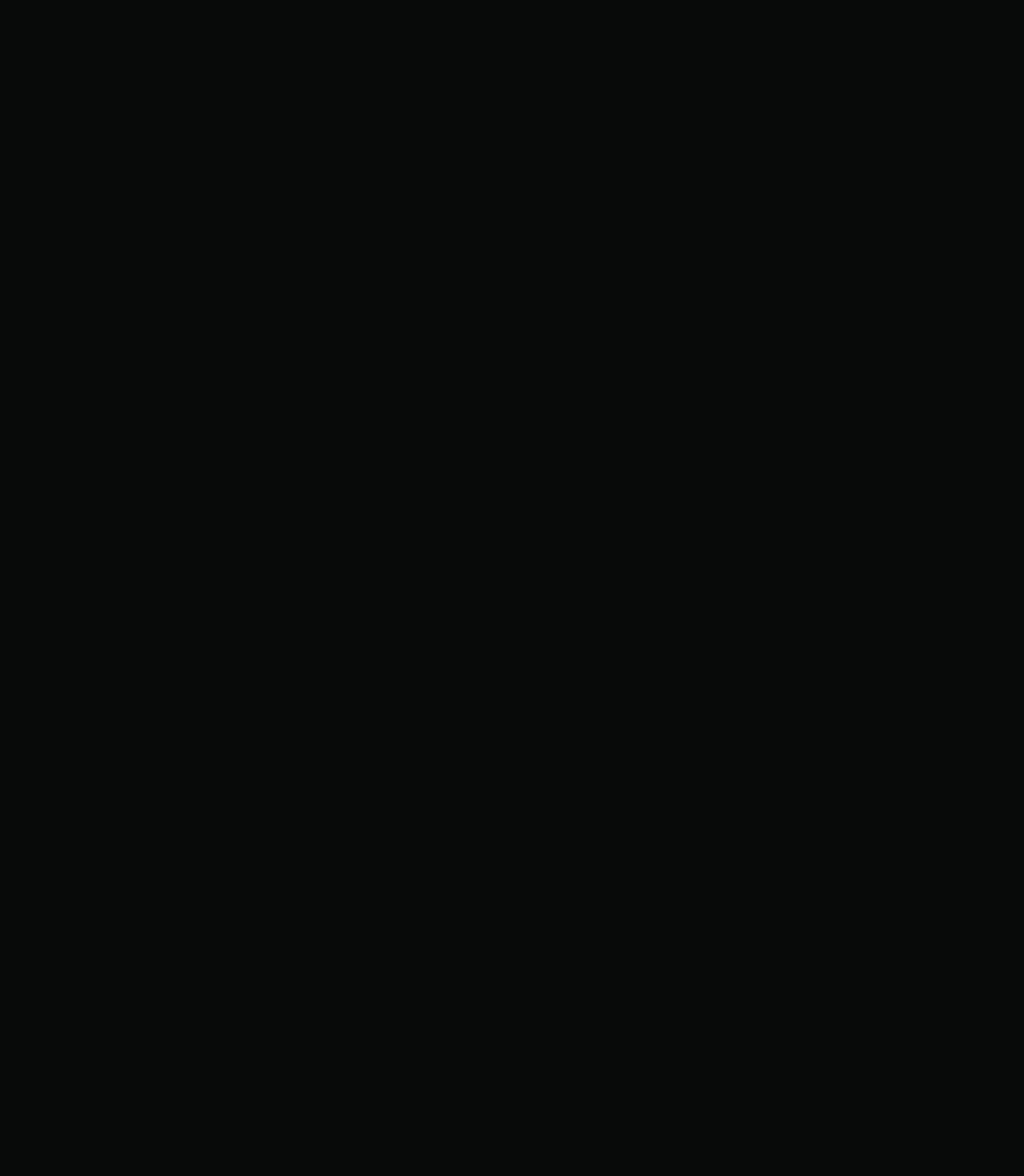
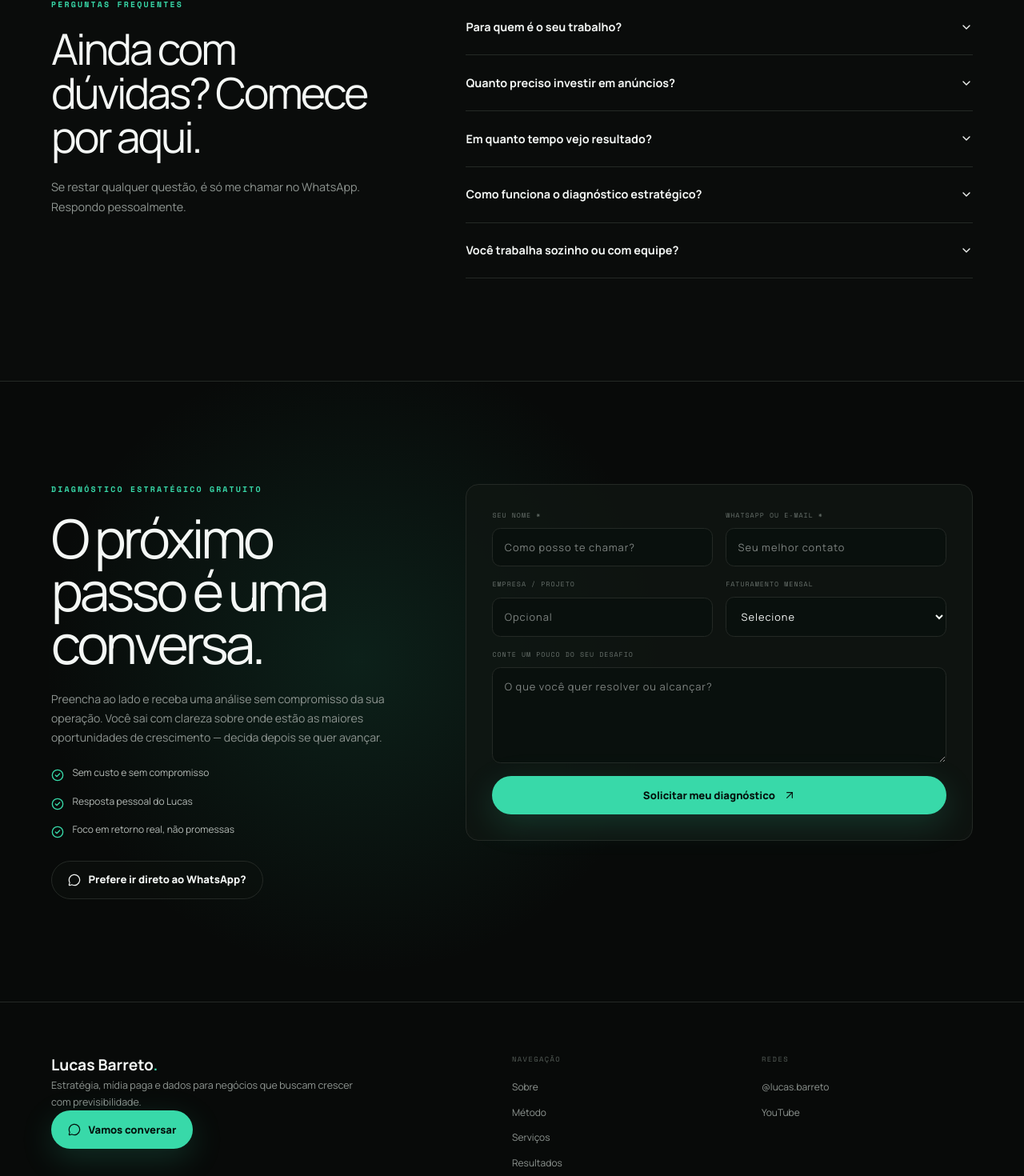
Before and after one commit to lucasbarretoj/lucasbarretosite, a Next.js app: page / in a window 1280 px wide. Shown: the part 6796-8266 px from the top of the page at 80% size. Before the commit the page ends 6666 px from the top, so only its background shows below. Built offline with nearby package versions, Linux system fonts and the light colour scheme.

Commit message:
feat: add FAQ contact CTA and footer

```diff
--- a/src/app/globals.css
+++ b/src/app/globals.css
@@ -736,6 +736,106 @@
   .process__list li > div > span { background: var(--color-background); }
 }
 
+.faq { background: #0a0c0b; }
+.faq__grid { display: grid; gap: 3rem; }
+.accordion__item { border-bottom: 1px solid var(--color-border); }
+.accordion__item h3 { margin: 0; }
+.accordion__item button {
+  display: flex;
+  width: 100%;
+  align-items: center;
+  justify-content: space-between;
+  gap: 1rem;
+  border: 0;
+  padding: 1.4rem 0;
+  background: transparent;
+  color: var(--color-text);
+  font: inherit;
+  font-size: 0.9rem;
+  font-weight: 700;
+  text-align: left;
+  cursor: pointer;
+}
+.accordion__item button svg { width: 1rem; transition: transform 180ms ease; }
+.accordion__item button[aria-expanded="true"] svg { transform: rotate(180deg); }
+.accordion__item div p {
+  margin: 0;
+  padding: 0 0 1.4rem;
+  color: var(--color-text-muted);
+  font-size: 0.8rem;
+  line-height: 1.65;
+}
+
+.final-cta {
+  overflow: hidden;
+  background: radial-gradient(circle at 35% 45%, rgb(32 135 101 / 18%), transparent 42%), #080a09;
+}
+.final-cta__grid { display: grid; gap: 3rem; }
+.final-cta__copy h2 {
+  margin: 1.25rem 0 0;
+  font-size: clamp(2.4rem, 9vw, 4.2rem);
+  letter-spacing: -0.06em;
+  line-height: 0.98;
+}
+.final-cta__copy > p:not(.eyebrow) {
+  margin: 1.5rem 0 0;
+  color: var(--color-text-muted);
+  font-size: 0.88rem;
+  line-height: 1.7;
+}
+.final-cta__copy ul { margin: 1.5rem 0; padding: 0; list-style: none; }
+.final-cta__copy li { display: flex; gap: 0.65rem; margin-top: 0.7rem; color: #b5bbb7; font-size: 0.75rem; }
+.final-cta__copy li svg { width: 1rem; color: var(--color-accent); }
+.contact-form {
+  display: grid;
+  gap: 1rem;
+  border: 1px solid var(--color-border);
+  border-radius: var(--radius-card);
+  padding: 1.5rem;
+  background: rgb(16 22 19 / 78%);
+}
+.contact-form label {
+  display: grid;
+  gap: 0.55rem;
+  color: #68716c;
+  font-family: var(--font-mono), monospace;
+  font-size: 0.52rem;
+  letter-spacing: 0.12em;
+  text-transform: uppercase;
+}
+.contact-form input, .contact-form select, .contact-form textarea {
+  width: 100%;
+  border: 1px solid var(--color-border);
+  border-radius: 0.65rem;
+  padding: 0.9rem;
+  background: #09100d;
+  color: var(--color-text);
+  font: 0.8rem var(--font-sans), sans-serif;
+  text-transform: none;
+}
+.contact-form textarea { resize: vertical; }
+.contact-form__notice { grid-column: 1 / -1; margin: 0; color: #e0b965; font-size: 0.72rem; text-align: center; }
+
+.site-footer { border-top: 1px solid var(--color-border); padding: 4rem 0 2rem; background: #080a09; }
+.site-footer__grid { display: grid; gap: 3rem; }
+.site-footer strong { font-size: 1.2rem; }
+.site-footer strong span { color: var(--color-accent); }
+.site-footer__grid > div:first-child > p { max-width: 24rem; color: var(--color-text-muted); font-size: 0.78rem; line-height: 1.7; }
+.site-footer nav, .site-footer__social { display: flex; flex-direction: column; gap: 0.85rem; }
+.site-footer nav > span, .site-footer__social > span { margin-bottom: 0.4rem; color: #555d58; font-family: var(--font-mono), monospace; font-size: 0.55rem; letter-spacing: 0.16em; text-transform: uppercase; }
+.site-footer nav a, .site-footer__social p { margin: 0; color: var(--color-text-muted); font-size: 0.75rem; }
+.site-footer__bottom { display: flex; flex-direction: column; gap: 0.7rem; margin-top: 3rem; border-top: 1px solid var(--color-border); padding-top: 1.5rem; color: #4f5652; font-size: 0.6rem; }
+
+@media (min-width: 48rem) {
+  .contact-form { grid-template-columns: repeat(2, minmax(0, 1fr)); padding: 2rem; }
+  .contact-form__wide { grid-column: 1 / -1; }
+  .site-footer__grid { grid-template-columns: 2fr 1fr 1fr; }
+  .site-footer__bottom { flex-direction: row; justify-content: space-between; }
+}
+@media (min-width: 64rem) {
+  .faq__grid, .final-cta__grid { grid-template-columns: minmax(0, 0.8fr) minmax(0, 1.2fr); align-items: start; gap: 6rem; }
+}
+
 @media (min-width: 80rem) {
   .hero {
     min-height: 52rem;
--- a/src/app/page.tsx
+++ b/src/app/page.tsx
@@ -1,7 +1,10 @@
 import { Header } from "@/components/layout/Header";
+import { Footer } from "@/components/layout/Footer";
 import { AboutSection } from "@/components/sections/AboutSection";
 import { AuthoritySection } from "@/components/sections/AuthoritySection";
 import { DifferentialsSection } from "@/components/sections/DifferentialsSection";
+import { FAQSection } from "@/components/sections/FAQSection";
+import { FinalCTASection } from "@/components/sections/FinalCTASection";
 import { HeroSection } from "@/components/sections/HeroSection";
 import { MethodSection } from "@/components/sections/MethodSection";
 import { ProcessSection } from "@/components/sections/ProcessSection";
@@ -21,7 +24,10 @@
         <DifferentialsSection />
         <ResultsSection />
         <ProcessSection />
+        <FAQSection />
+        <FinalCTASection />
       </main>
+      <Footer />
     </>
   );
 }
--- /dev/null
+++ b/src/components/layout/Footer.tsx
@@ -0,0 +1,22 @@
+import { MessageCircle } from "lucide-react";
+
+import { Button } from "@/components/ui/Button";
+import { siteConfig } from "@/config/site";
+import { navigation } from "@/data/navigation";
+
+export function Footer() {
+  return (
+    <footer className="site-footer">
+      <div className="container site-footer__grid">
+        <div>
+          <strong>Lucas Barreto<span>.</span></strong>
+          <p>{siteConfig.description}</p>
+          <Button href="#contato"><MessageCircle aria-hidden="true" />Vamos conversar</Button>
+        </div>
+        <nav aria-label="Navegação do rodapé"><span>Navegação</span>{navigation.slice(0, 4).map((item) => <a href={item.href} key={item.href}>{item.label}</a>)}</nav>
+        <div className="site-footer__social"><span>Redes</span><p>@lucas.barreto</p><p>YouTube</p></div>
+      </div>
+      <div className="container site-footer__bottom"><span>© 2026 Lucas Barreto. Todos os direitos reservados.</span><span>Estratégia · Mídia Paga · Dados · IA</span></div>
+    </footer>
+  );
+}
--- /dev/null
+++ b/src/components/sections/FAQSection.tsx
@@ -0,0 +1,19 @@
+import { Accordion } from "@/components/ui/Accordion";
+import { Reveal } from "@/components/ui/Reveal";
+import { SectionHeading } from "@/components/ui/SectionHeading";
+import { faqContent } from "@/data/faq";
+
+export function FAQSection() {
+  return (
+    <section className="faq section" id="faq" aria-labelledby="faq-title">
+      <div className="container faq__grid">
+        <Reveal>
+          <div id="faq-title">
+            <SectionHeading eyebrow={faqContent.eyebrow} title={faqContent.title} description={faqContent.description} />
+          </div>
+        </Reveal>
+        <Reveal delay={0.08}><Accordion items={faqContent.items} /></Reveal>
+      </div>
+    </section>
+  );
+}
--- /dev/null
+++ b/src/components/sections/FinalCTASection.tsx
@@ -0,0 +1,41 @@
+"use client";
+
+import { ArrowUpRight, CheckCircle2, MessageCircle } from "lucide-react";
+import { FormEvent, useState } from "react";
+
+import { Button } from "@/components/ui/Button";
+
+export function FinalCTASection() {
+  const [notice, setNotice] = useState("");
+  function handleSubmit(event: FormEvent<HTMLFormElement>) {
+    event.preventDefault();
+    setNotice("Envio pendente: confirme o WhatsApp ou e-mail de destino.");
+  }
+
+  return (
+    <section className="final-cta section" id="contato" aria-labelledby="contact-title">
+      <div className="container final-cta__grid">
+        <div className="final-cta__copy">
+          <p className="eyebrow">Diagnóstico estratégico gratuito</p>
+          <h2 id="contact-title">O próximo passo é uma conversa.</h2>
+          <p>Preencha ao lado e receba uma análise sem compromisso da sua operação. Você sai com clareza sobre onde estão as maiores oportunidades de crescimento — decida depois se quer avançar.</p>
+          <ul>
+            {["Sem custo e sem compromisso", "Resposta pessoal do Lucas", "Foco em retorno real, não promessas"].map((item) => (
+              <li key={item}><CheckCircle2 aria-hidden="true" />{item}</li>
+            ))}
+          </ul>
+          <Button href="#contato" variant="secondary"><MessageCircle aria-hidden="true" />Prefere ir direto ao WhatsApp?</Button>
+        </div>
+        <form className="contact-form" onSubmit={handleSubmit}>
+          <label>Seu nome *<input name="name" required placeholder="Como posso te chamar?" /></label>
+          <label>WhatsApp ou e-mail *<input name="contact" required placeholder="Seu melhor contato" /></label>
+          <label>Empresa / projeto<input name="company" placeholder="Opcional" /></label>
+          <label>Faturamento mensal<select name="revenue" defaultValue=""><option value="" disabled>Selecione</option><option>Prefiro informar na conversa</option></select></label>
+          <label className="contact-form__wide">Conte um pouco do seu desafio<textarea name="challenge" rows={5} placeholder="O que você quer resolver ou alcançar?" /></label>
+          <button className="button button--primary contact-form__wide" type="submit">Solicitar meu diagnóstico <ArrowUpRight aria-hidden="true" /></button>
+          {notice ? <p className="contact-form__notice" role="status">{notice}</p> : null}
+        </form>
+      </div>
+    </section>
+  );
+}
--- /dev/null
+++ b/src/components/ui/Accordion.tsx
@@ -0,0 +1,37 @@
+"use client";
+
+import { ChevronDown } from "lucide-react";
+import { useState } from "react";
+
+type AccordionProps = {
+  items: ReadonlyArray<{ question: string; answer: string }>;
+};
+
+export function Accordion({ items }: AccordionProps) {
+  const [openIndex, setOpenIndex] = useState<number | null>(null);
+  return (
+    <div className="accordion">
+      {items.map((item, index) => {
+        const open = openIndex === index;
+        return (
+          <div className="accordion__item" key={item.question}>
+            <h3>
+              <button
+                type="button"
+                aria-expanded={open}
+                aria-controls={`faq-answer-${index}`}
+                onClick={() => setOpenIndex(open ? null : index)}
+              >
+                {item.question}
+                <ChevronDown aria-hidden="true" />
+              </button>
+            </h3>
+            <div id={`faq-answer-${index}`} hidden={!open}>
+              <p>{item.answer}</p>
+            </div>
+          </div>
+        );
+      })}
+    </div>
+  );
+}
--- /dev/null
+++ b/src/data/faq.ts
@@ -0,0 +1,15 @@
+export const faqContent = {
+  eyebrow: "Perguntas frequentes",
+  title: "Ainda com dúvidas? Comece por aqui.",
+  description: "Se restar qualquer questão, é só me chamar no WhatsApp. Respondo pessoalmente.",
+  items: [
+    "Para quem é o seu trabalho?",
+    "Quanto preciso investir em anúncios?",
+    "Em quanto tempo vejo resultado?",
+    "Como funciona o diagnóstico estratégico?",
+    "Você trabalha sozinho ou com equipe?",
+  ].map((question) => ({
+    question,
+    answer: "Resposta pendente de confirmação por Lucas Barreto.",
+  })),
+} as const;
```
Also changed, not shown: 1 other file (tests, documents, lock files or other folders).
